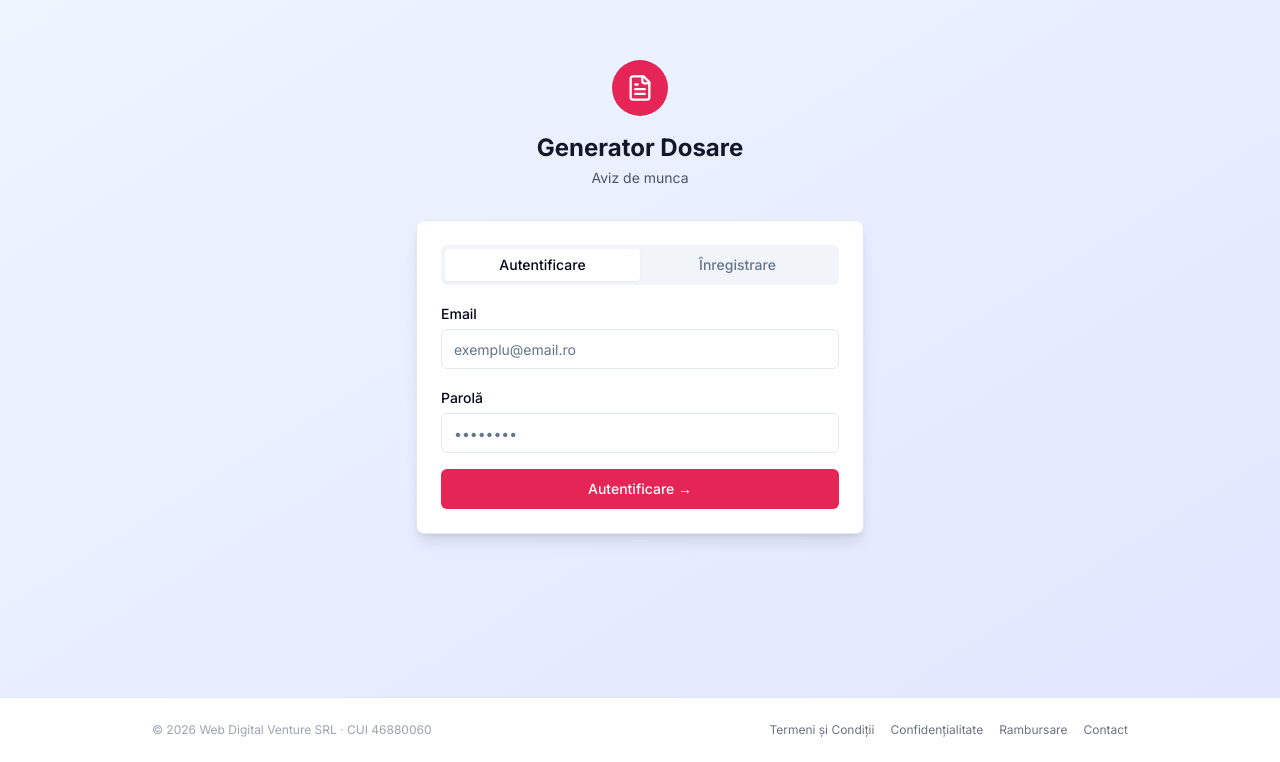
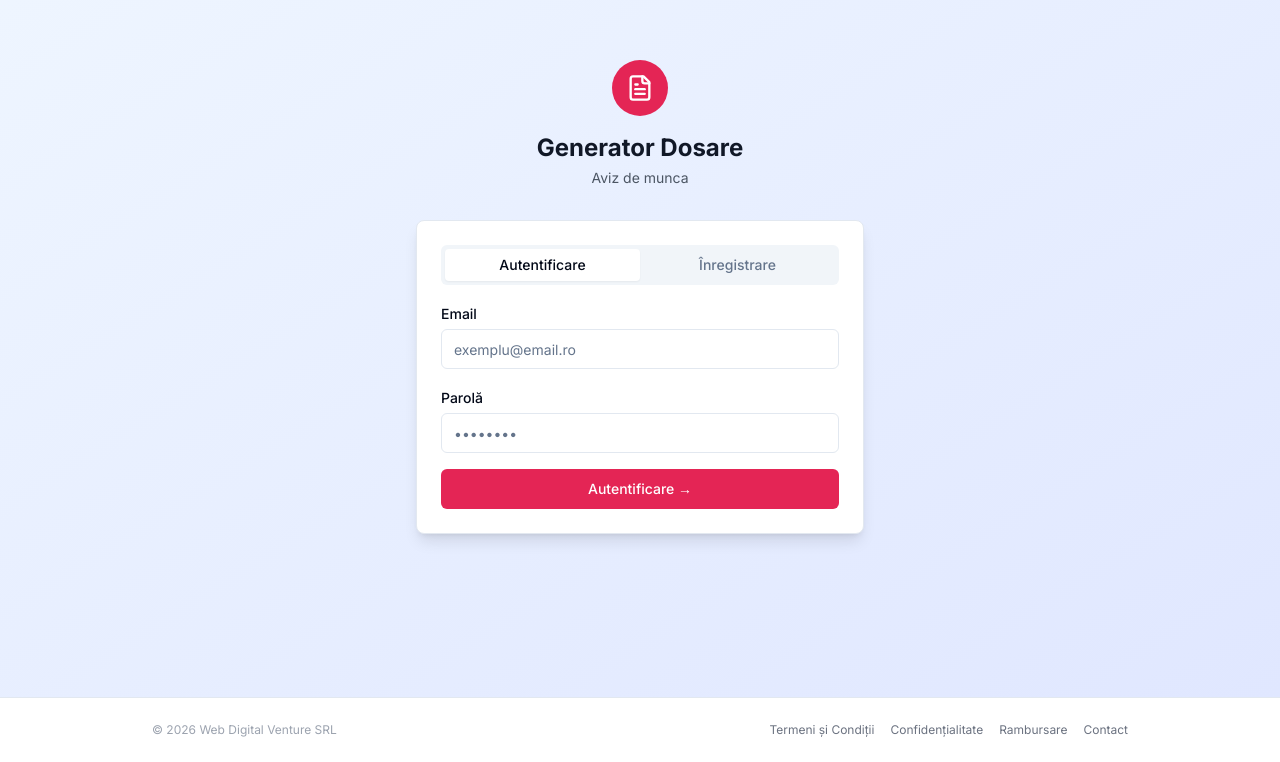
Before and after one commit to devilbv/generator-aviz-munca, a React (Vite) app: page /login in a window 1280 px wide. Shown: the part 103-865 px from the top of the page. Built offline with nearby package versions, Linux system fonts and the light colour scheme.

Commit message:
Remove CUI from footer

```diff
--- a/src/components/layout/Footer.jsx
+++ b/src/components/layout/Footer.jsx
@@ -5,7 +5,7 @@ export default function Footer() {
     <footer className="border-t bg-white mt-auto">
       <div className="max-w-5xl mx-auto px-4 sm:px-6 py-6 flex flex-col sm:flex-row items-center justify-between gap-3">
         <p className="text-xs text-gray-400">
-          © {new Date().getFullYear()} Web Digital Venture SRL · CUI 46880060
+          © {new Date().getFullYear()} Web Digital Venture SRL
         </p>
         <div className="flex items-center gap-4 text-xs text-gray-500">
           <Link to="/termeni" className="hover:text-primary transition-colors">Termeni și Condiții</Link>
```
